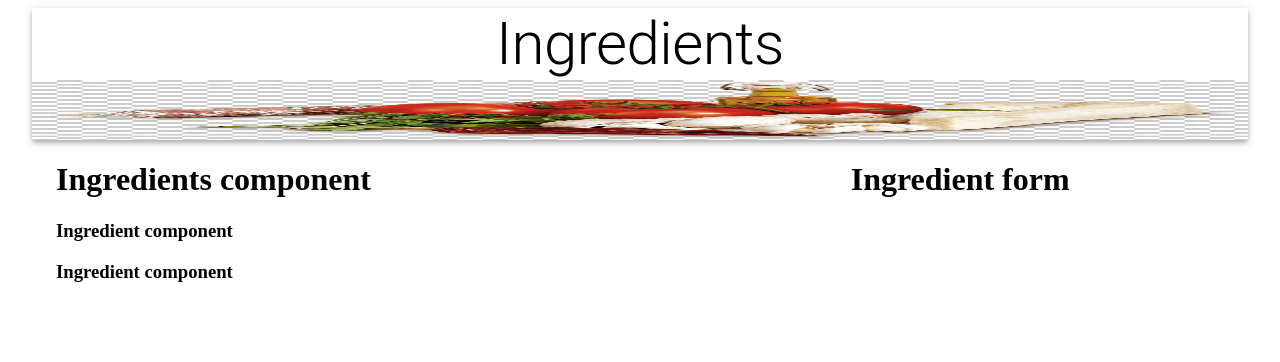
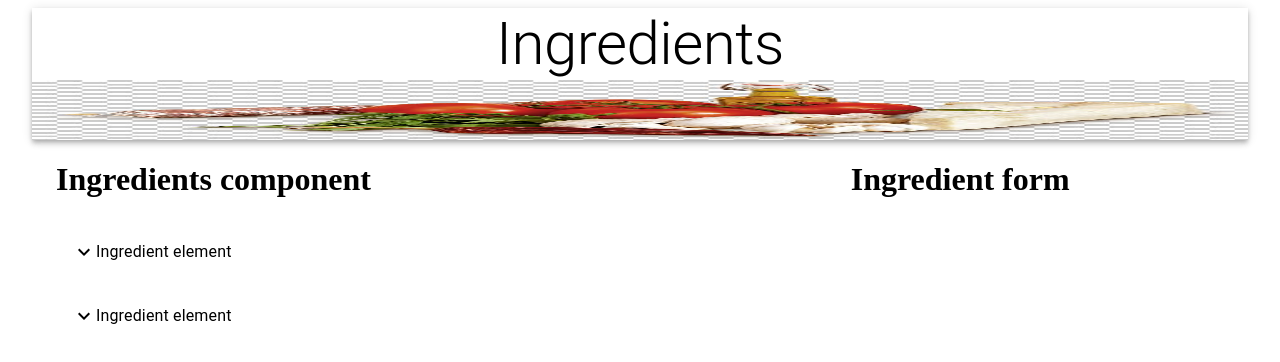
Before and after one commit to GGn0/training_mern, a React (Create React App) app in the folder client/: page / in a window 1280 px wide. Shown: the top 362 px of the page. Built offline with nearby package versions, Linux system fonts and the light colour scheme.

Commit message:
Changes ingredient component's style

```diff
--- a/client/package.json
+++ b/client/package.json
@@ -4,6 +4,7 @@
   "private": true,
   "dependencies": {
     "@material-ui/core": "^4.11.4",
+    "@material-ui/icons": "^4.11.2",
     "@testing-library/jest-dom": "^5.12.0",
     "@testing-library/react": "^11.2.6",
     "@testing-library/user-event": "^12.8.3",
--- a/client/src/components/ingredients/ingredient/ingredient.js
+++ b/client/src/components/ingredients/ingredient/ingredient.js
@@ -1,8 +1,49 @@
 import React from 'react';
+import List from '@material-ui/core/List';
+import ListItem from '@material-ui/core/ListItem';
+import ListItemText from '@material-ui/core/ListItemText';
+import Collapse from '@material-ui/core/Collapse';
+import ExpandLess from '@material-ui/icons/ExpandLess';
+import ExpandMore from '@material-ui/icons/ExpandMore';
+
+import useStyles from './style.js'
 
 const Ingredient = () => {
+    // Use the classes from the style file
+    const classes = useStyles();
+
+    // Create states for the component to handle open/closed state
+    const [open, setOpen] = React.useState(false);
+
+    // Create a function to toggle the state
+    const handleClick = () => {
+        setOpen(!open);
+    };
+
     return (
-        <h3>Ingredient component</h3>
+        <List
+            component="nav"
+            className={classes.root}
+            >
+                <ListItem button onClick={handleClick}>
+                    {open ? <ExpandLess /> : <ExpandMore />}
+                    <ListItemText primary="Ingredient element" />
+                </ListItem>
+                <Collapse in={open} timeout="auto" unmountOnExit>
+                    <List component="div" disablePadding>
+                        <ListItem className={classes.nested}>
+                            <ListItemText primary="Description" />
+                        </ListItem>
+                        <ListItem className={classes.nested}>
+                            <div>
+                                a
+                                b
+                            </div>
+                        </ListItem>
+                    </List>
+                </Collapse>
+            </List>
+
     );
 }
 
--- a/client/src/components/ingredients/ingredient/style.js
+++ b/client/src/components/ingredients/ingredient/style.js
@@ -0,0 +1,14 @@
+import { makeStyles } from '@material-ui/core/styles'
+
+
+export default makeStyles( (theme) => ({
+    root: {
+        width: '100%',
+        maxWidth: 360,
+        backgroundColor: theme.palette.background.paper,
+    },
+    nested: {
+        paddingLeft: theme.spacing(4),
+    },
+
+}));
```
Also changed, not shown: 2 other files (tests, documents, lock files or other folders).
